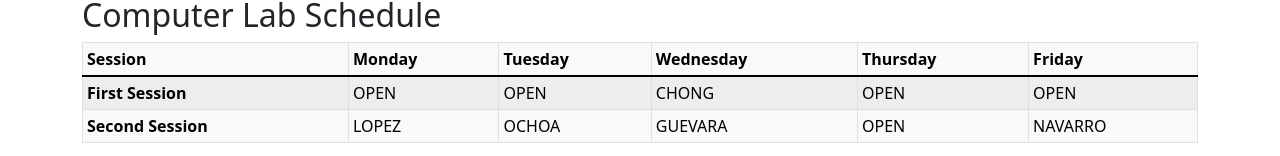
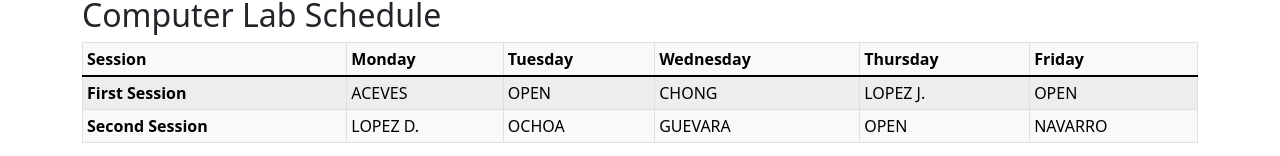
Before and after one commit to aragon-computerlab/aragon-computerlab.github.io, a plain HTML site: page schedule.html in a window 1280 px wide. Shown: the part 760-916 px from the top of the page. Drawn offline with nearby package versions, Linux system fonts and the light colour scheme; a script that the page names is missing.

Commit message:
update sched

```diff
--- a/schedule.html
+++ b/schedule.html
@@ -82,15 +82,15 @@
         <tbody>
           <tr>
             <th scope="row">First Session</th>
-            <td>OPEN</td>
+            <td>ACEVES</td>
             <td>OPEN</td>
             <td>CHONG</td>
-            <td>OPEN</td>
+            <td>LOPEZ J.</td>
             <td>OPEN</td>
           </tr>
           <tr>
             <th scope="row">Second Session</th>
-            <td>LOPEZ</td>
+            <td>LOPEZ D.</td>
             <td>OCHOA</td>
             <td>GUEVARA</td>
             <td>OPEN</td>
```
